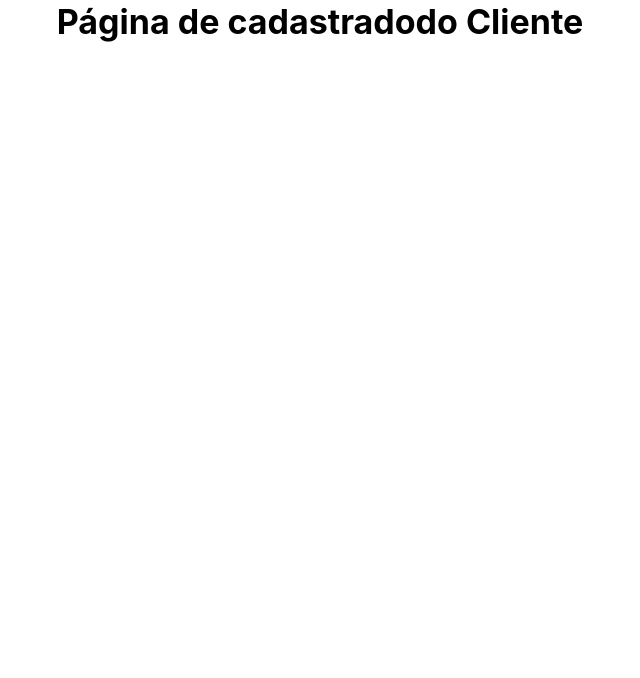
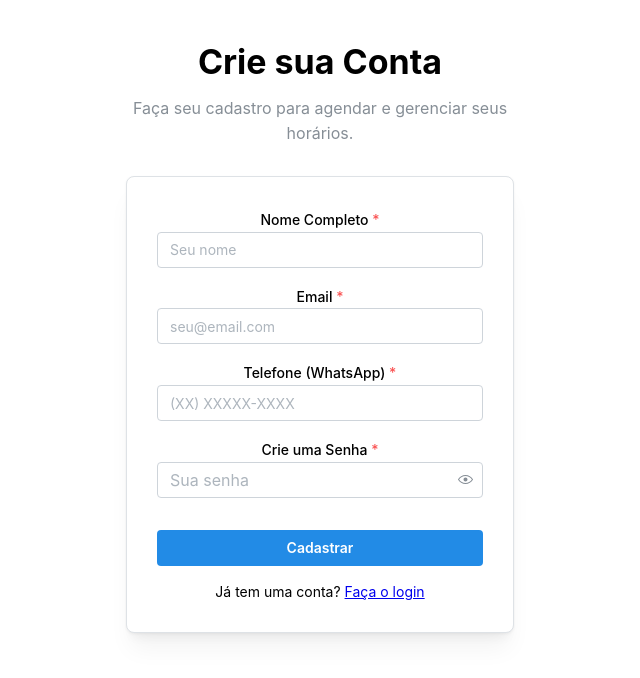
Before and after one commit to vsgner007/Projeto-Agendamento, a React (Create React App) app in the folder frontend/: page /cliente/cadastro in a window 1280 px wide. Shown: the top 678 px of the page, without its empty margins (320-960 px from the left). Built offline with nearby package versions, Linux system fonts and the light colour scheme.

Commit message:
Prototipo 1.0.11 completo, resolver bug agendamento do lado adm

```diff
--- a/frontend/src/components/BookingFlow.js
+++ b/frontend/src/components/BookingFlow.js
@@ -86,8 +86,8 @@ const BookingFlow = ({ onBookingSuccess }) => {
       try {
         const decoded = jwtDecode(token);
         setNomeCliente(decoded.nome || "");
-        // Futuramente, quando o token do cliente tiver o email, esta linha vai funcionar:
-        // setEmailCliente(decoded.email || '');
+        setEmailCliente(decoded.email || "");
+        setTelefoneCliente(decoded.telefone || "");
       } catch (e) {
         console.error("Token de cliente inválido", e);
       }
@@ -240,8 +240,20 @@ const BookingFlow = ({ onBookingSuccess }) => {
               })}
             </Text>
           </Paper>
-          <Button fullWidth mt="xl" onClick={() => window.location.reload()}>
-            Fazer um Novo Agendamento
+          <Button
+            fullWidth
+            mt="xl"
+            onClick={() => {
+              if (onBookingSuccess) {
+                onBookingSuccess();
+              } else {
+                window.location.reload();
+              }
+            }}
+          >
+            {onBookingSuccess
+              ? "Ver Meus Agendamentos"
+              : "Fazer um Novo Agendamento"}
           </Button>
         </Paper>
       </Container>
--- a/frontend/src/pages/AgendaPage.js
+++ b/frontend/src/pages/AgendaPage.js
@@ -112,7 +112,7 @@ function AgendaPage() {
         })}
       </Table.Td>
       <Table.Td>{ag.nome_cliente}</Table.Td>
-      {/* Célula com o nome do profissional (condicional) */}
+      <Table.Td>{ag.telefone_contato}</Table.Td>
       {rolesComVisaoCompleta.includes(user?.role) && (
         <Table.Td>{ag.nome_profissional}</Table.Td>
       )}
@@ -151,8 +151,7 @@ function AgendaPage() {
     </Table.Tr>
   ));
 
-  // Lógica para o colspan dinâmico
-  let colSpan = 4;
+  let colSpan = 5;
   if (rolesComVisaoCompleta.includes(user?.role)) colSpan++;
   if (filtroStatus !== "concluido") colSpan++;
 
@@ -185,13 +184,13 @@ function AgendaPage() {
           : "Histórico de Serviços Finalizados"}
       </Title>
 
-      <Table.ScrollContainer minWidth={900}>
+      <Table.ScrollContainer minWidth={1000}>
         <Table striped withTableBorder withColumnBorders highlightOnHover>
           <Table.Thead>
             <Table.Tr>
               <Table.Th>Data e Hora</Table.Th>
               <Table.Th>Cliente</Table.Th>
-              {/* Cabeçalho da nova coluna (condicional) */}
+              <Table.Th>Telefone</Table.Th>
               {rolesComVisaoCompleta.includes(user?.role) && (
                 <Table.Th>Profissional</Table.Th>
               )}
@@ -206,7 +205,7 @@ function AgendaPage() {
             ) : (
               <Table.Tr>
                 <Table.Td colSpan={colSpan} align="center">
-                  Nenhum agendamento encontrado.
+                  Nenhum agendamento encontrado para este filtro.
                 </Table.Td>
               </Table.Tr>
             )}
--- a/frontend/src/pages/ClienteCadastroPage.js
+++ b/frontend/src/pages/ClienteCadastroPage.js
@@ -1,8 +1,117 @@
-import React from "react";
-import { Title } from "@mantine/core";
+import React, { useState } from "react";
+import axios from "axios";
+import { useNavigate, Link } from "react-router-dom";
+import {
+  TextInput,
+  PasswordInput,
+  Button,
+  Paper,
+  Title,
+  Container,
+  Alert,
+  Stack,
+  Text,
+} from "@mantine/core"; // Linha corrigida
+import { IconAlertCircle } from "@tabler/icons-react";
 
 function ClienteCadastroPage() {
-  return <Title>Página de cadastradodo Cliente</Title>;
+  const [nome, setNome] = useState("");
+  const [email, setEmail] = useState("");
+  const [telefone, setTelefone] = useState("");
+  const [senha, setSenha] = useState("");
+  const [error, setError] = useState("");
+  const [loading, setLoading] = useState(false);
+  const navigate = useNavigate();
+
+  const handleSubmit = async (event) => {
+    event.preventDefault();
+    setError("");
+    setLoading(true);
+    try {
+      await axios.post("http://localhost:3001/clientes/cadastro", {
+        nome,
+        email,
+        telefone,
+        senha,
+      });
+      navigate("/cliente/login", {
+        state: {
+          successMessage:
+            "Cadastro realizado com sucesso! Por favor, faça o login.",
+        },
+      });
+    } catch (err) {
+      if (err.response && err.response.status === 409) {
+        setError("Este email já está cadastrado.");
+      } else {
+        setError("Ocorreu um erro ao realizar o cadastro. Tente novamente.");
+      }
+    } finally {
+      setLoading(false);
+    }
+  };
+
+  return (
+    <Container size={420} my={40}>
+      <Title ta="center">Crie sua Conta</Title>
+      <Text ta="center" c="dimmed" mt="sm">
+        Faça seu cadastro para agendar e gerenciar seus horários.
+      </Text>
+
+      <Paper withBorder shadow="md" p={30} mt={30} radius="md">
+        <form onSubmit={handleSubmit}>
+          <Stack>
+            <TextInput
+              label="Nome Completo"
+              placeholder="Seu nome"
+              value={nome}
+              onChange={(e) => setNome(e.currentTarget.value)}
+              required
+            />
+            <TextInput
+              label="Email"
+              placeholder="seu@email.com"
+              value={email}
+              onChange={(e) => setEmail(e.currentTarget.value)}
+              required
+              type="email"
+            />
+            <TextInput
+              label="Telefone (WhatsApp)"
+              placeholder="(XX) XXXXX-XXXX"
+              value={telefone}
+              onChange={(e) => setTelefone(e.currentTarget.value)}
+              required
+            />
+            <PasswordInput
+              label="Crie uma Senha"
+              placeholder="Sua senha"
+              value={senha}
+              onChange={(e) => setSenha(e.currentTarget.value)}
+              required
+            />
+
+            {error && (
+              <Alert
+                icon={<IconAlertCircle size={16} />}
+                color="red"
+                title="Erro"
+              >
+                {error}
+              </Alert>
+            )}
+
+            <Button fullWidth mt="md" type="submit" loading={loading}>
+              Cadastrar
+            </Button>
+            <Text ta="center" size="sm">
+              Já tem uma conta? <Link to="/cliente/login">Faça o login</Link>
+            </Text>
+          </Stack>
+        </form>
+      </Paper>
+    </Container>
+  );
 }
 
 export default ClienteCadastroPage;
```
Also changed, not shown: 1 other file (tests, documents, lock files or other folders).
